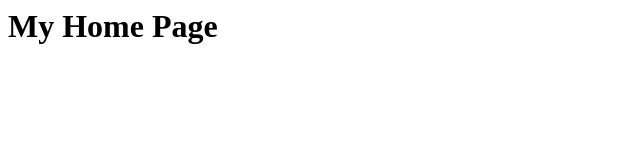
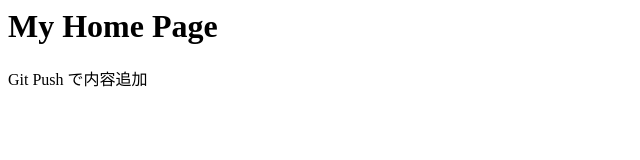
Before and after one commit to TM3tmlab/tm3tmlab.github.io, a plain HTML site: page index.html in a window 1280 px wide. Shown: the whole page, without its empty margins (0-640 px from the left). Drawn offline with Linux system fonts and the light colour scheme.

Commit message:
Gitからの編集適用

```diff
--- a/index.html
+++ b/index.html
@@ -4,5 +4,6 @@
   </head>
   <body>
     <h1>My Home Page</h1>
+    <p>Git Push で内容追加</p>
   </body>
 </html>
```
